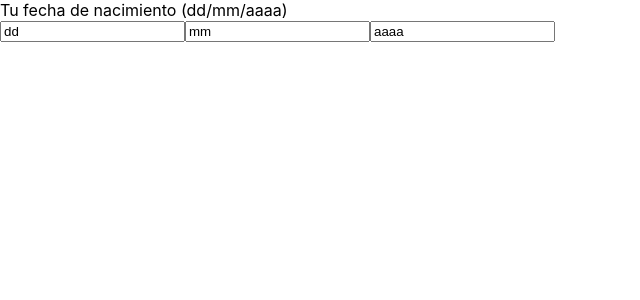
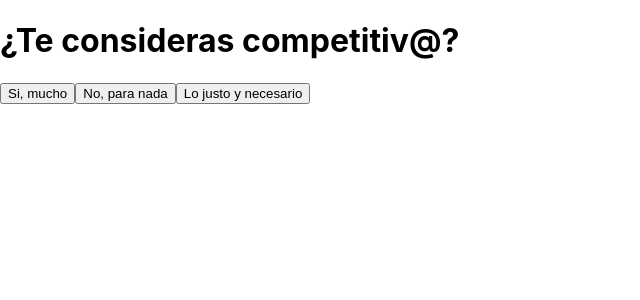
Before and after one commit to victoria-ancalaf/SCL014-Hackathon, a React (Create React App) app: page / in a window 1280 px wide. Shown: the top 300 px of the page, without its empty margins (0-640 px from the left). Built offline with nearby package versions, Linux system fonts and the light colour scheme.

Commit message:
competitive component

```diff
--- a/src/App.js
+++ b/src/App.js
@@ -5,12 +5,14 @@ import {
   Link
 } from "react-router-dom";
 import FormPage from "./Pages/FormPage";
-import Age from './Components/Form/Age'
+// import Age from './Components/Form/Age';
+import Competitive from './Components/Form/Competitive'
 
 function App() {
   return (
     <div className="App">
-      <Age />
+      {/* <Age /> */}
+      <Competitive />
     <Router>
       <Switch>
         <Route path="/formulario">
--- /dev/null
+++ b/src/Components/Form/Competitive.jsx
@@ -0,0 +1,21 @@
+import React, { Fragment } from "react";
+import './Styles/Competitive.css'
+
+const Competitive = () => {
+  return (
+    <Fragment>
+      <div className="container-competitive">
+        <div className="box-textCompetitive">
+          <h1 className="text-Competitive">¿Te consideras competitiv@?</h1>
+        </div>
+        <div>
+          <button className="btn-Competitive">Si, mucho</button>
+          <button className="btn-Competitive"> No, para nada</button>
+          <button className="btn-Competitive">Lo justo y necesario</button>
+        </div>
+      </div>
+    </Fragment>
+  );
+};
+
+export default Competitive;
```
Also changed, not shown: src/Components/Form/Styles/Competitive.css (added), 1 other file (tests, documents, lock files or other folders).
